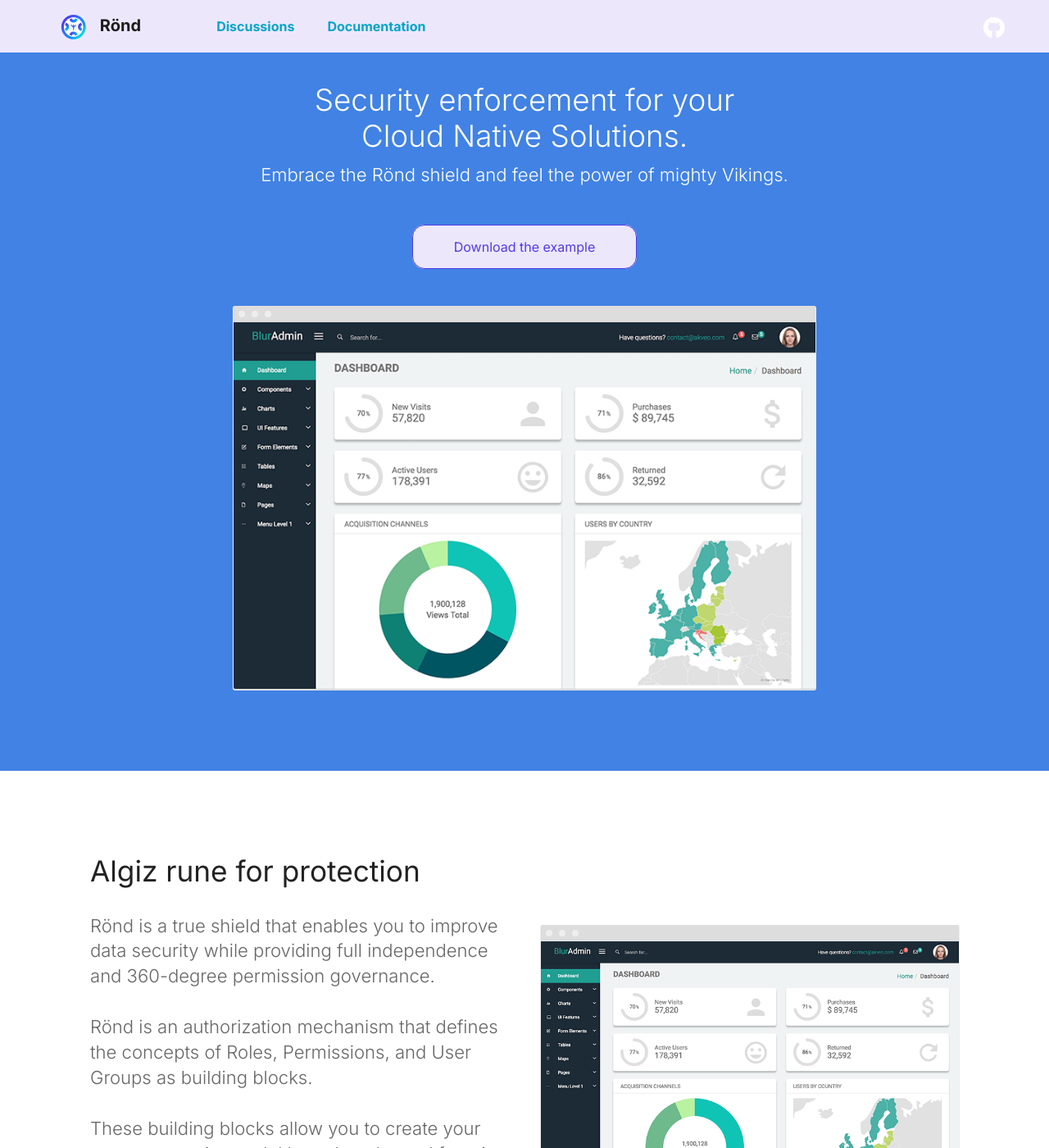
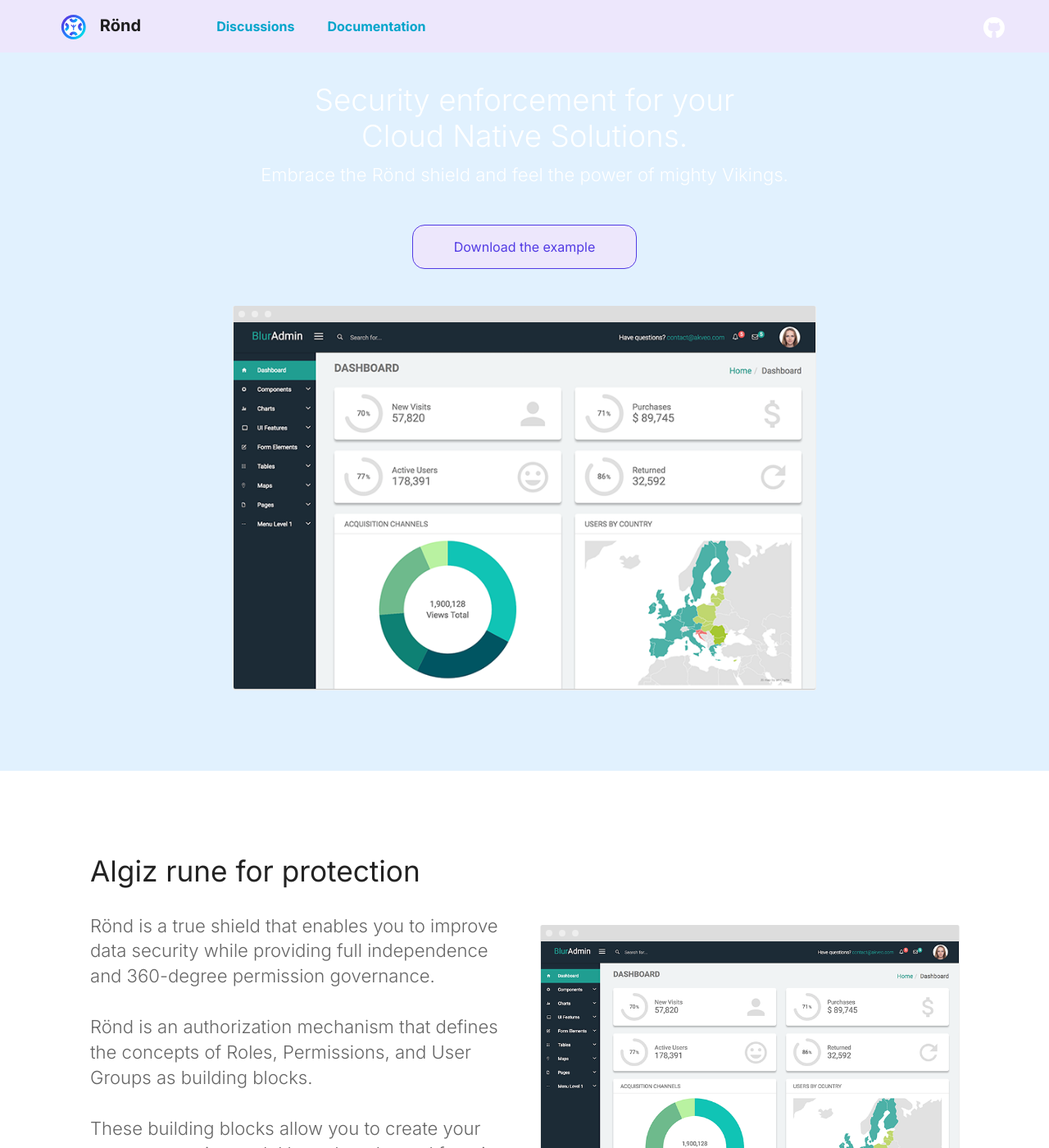
Before and after one commit to rond-authz/rond-authz.github.io, a Jekyll site: the page built from pages/index.md, in a window 1280 px wide and 1400 px high. Shown: the whole window at 82% size. Built offline with Jekyll 4.4.1, drawn with Linux system fonts in a browser that asks for light colours.

Commit message:
Update home.css

```diff
--- a/assets/css/home.css
+++ b/assets/css/home.css
@@ -77,7 +77,7 @@
 .hero {
     color: #fff;
     text-align: center;
-    background: linear-gradient(to bottom, #4182e4 0, #4182e4 100%) no-repeat #a05fb7;
+    background: #E1F1FE;
     padding-top: 100px;
 }
 
@@ -170,7 +170,7 @@
 }
 
 .bottom-cta {
-    background: linear-gradient(to bottom, #4182e4 0, #4182e4 100%);
+    background: #E1F1FE;
     color: #fff;
     text-align: center;
     margin: 0;
```
